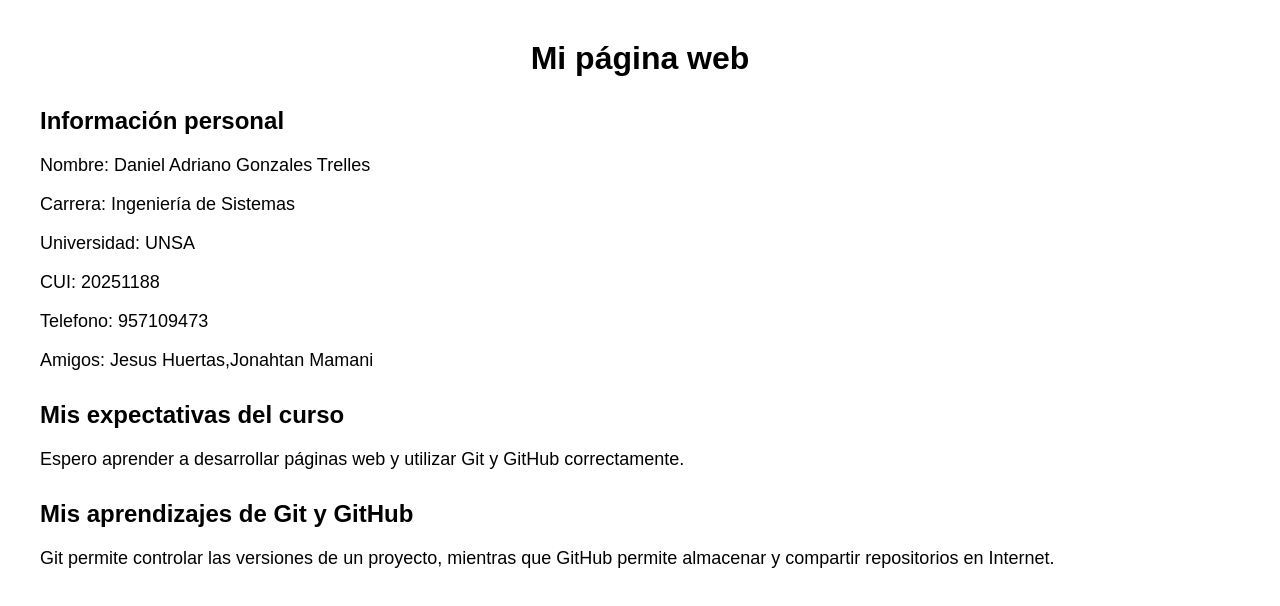
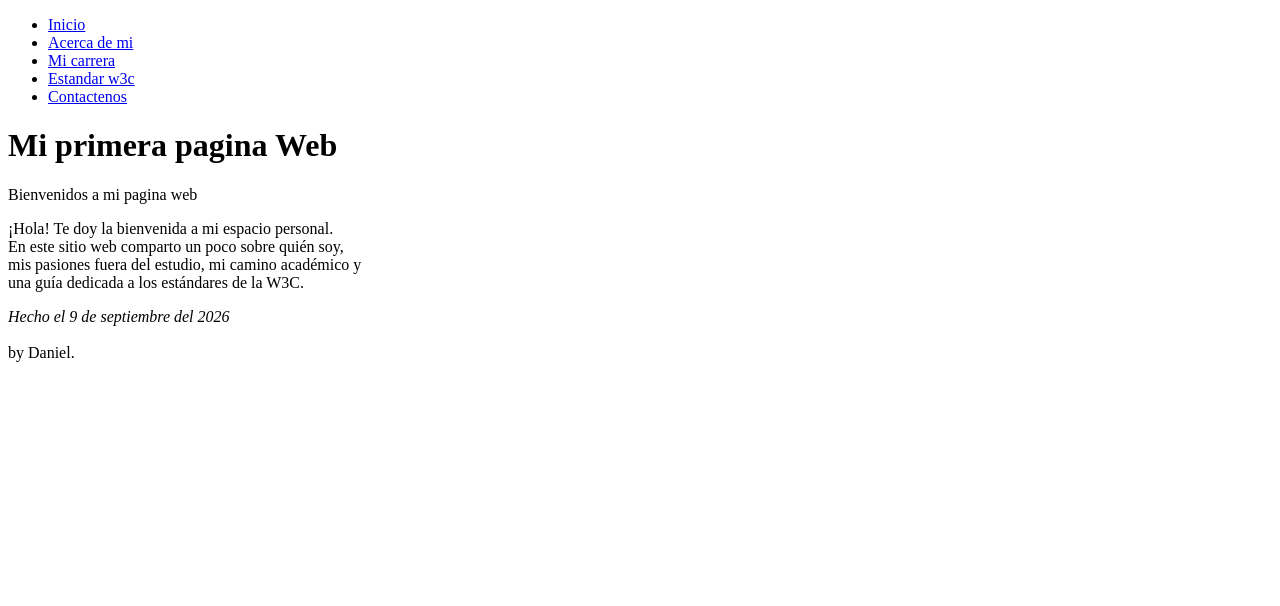
Before and after one commit to DanielAGT06/IDWeb, a plain HTML site: page Lab01/index.html in a window 1280 px wide. Drawn offline with Linux system fonts and the light colour scheme.

Commit message:
Modificacion en el index.html

```diff
--- a/Lab01/index.html
+++ b/Lab01/index.html
@@ -1,36 +1,34 @@
-<!DOCTYPE html>
-<html lang="es">
+<!DOCTYPE html PUBLIC "-//W3C//DTD HTML 4.01//EN">
+<html>
 <head>
-    <meta charset="UTF-8">
-    <title>Mi página web</title>
-    <link rel="stylesheet" href="estilos.css">
+    <title>Mi pagina web</title>
 </head>
 
 <body>
 
-    <h1>Mi página web</h1>
+    <!-- Site navigation menu -->
+    <ul class="navbar">
+    <li><a href="index.html">Inicio</a>
+    <li><a href="author.html">Acerca de mi</a>
+    <li><a href="system.html">Mi carrera</a>
+    <li><a href="w3c.html">Estandar w3c</a>
+    <li><a href="contact.html">Contactenos</a>
+    </ul>
 
-    <h2>Información personal</h2>
+    <!-- Main content -->
+    <h1>Mi primera pagina Web</h1>
 
-    <p>Nombre: Daniel Adriano Gonzales Trelles</p>
-    <p>Carrera: Ingeniería de Sistemas</p>
-    <p>Universidad: UNSA</p>
-    <p>CUI: 20251188</p>
-    <p>Telefono: 957109473</p>
-    <p>Amigos: Jesus Huertas,Jonahtan Mamani</p>
+    <p>Bienvenidos a mi pagina web
 
-    <h2>Mis expectativas del curso</h2>
+    <p>¡Hola! Te doy la bienvenida a mi espacio personal. <br>
+        En este sitio web comparto un poco sobre quién soy, <br>
+        mis pasiones fuera del estudio, mi camino académico y <br>
+        una guía dedicada a los estándares de la W3C.<br>
 
-    <p>
-        Espero aprender a desarrollar páginas web
-        y utilizar Git y GitHub correctamente.
-    </p>
-<h2>Mis aprendizajes de Git y GitHub</h2>
 
-<p>
-    Git permite controlar las versiones de un proyecto,
-    mientras que GitHub permite almacenar y compartir
-    repositorios en Internet.
-</p>
+    <!-- Sign and date the page, it's only polite! -->
+    <address>Hecho el 9 de septiembre del 2026</address><br>
+    by Daniel.</address>
+
 </body>
 </html>
```
Also changed, not shown: Lab01/css/style.css (renamed from Lab01/estilos.css).
